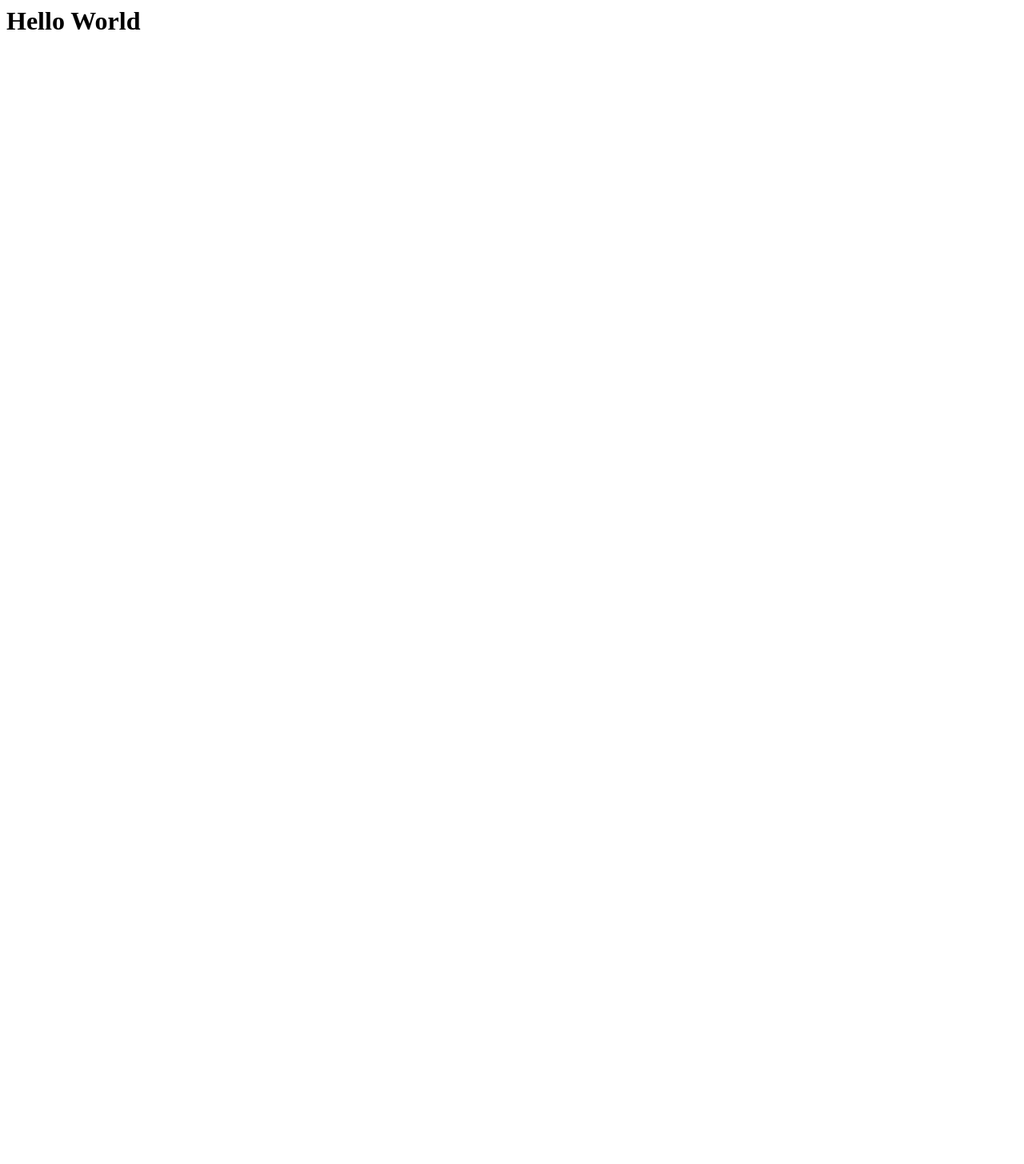
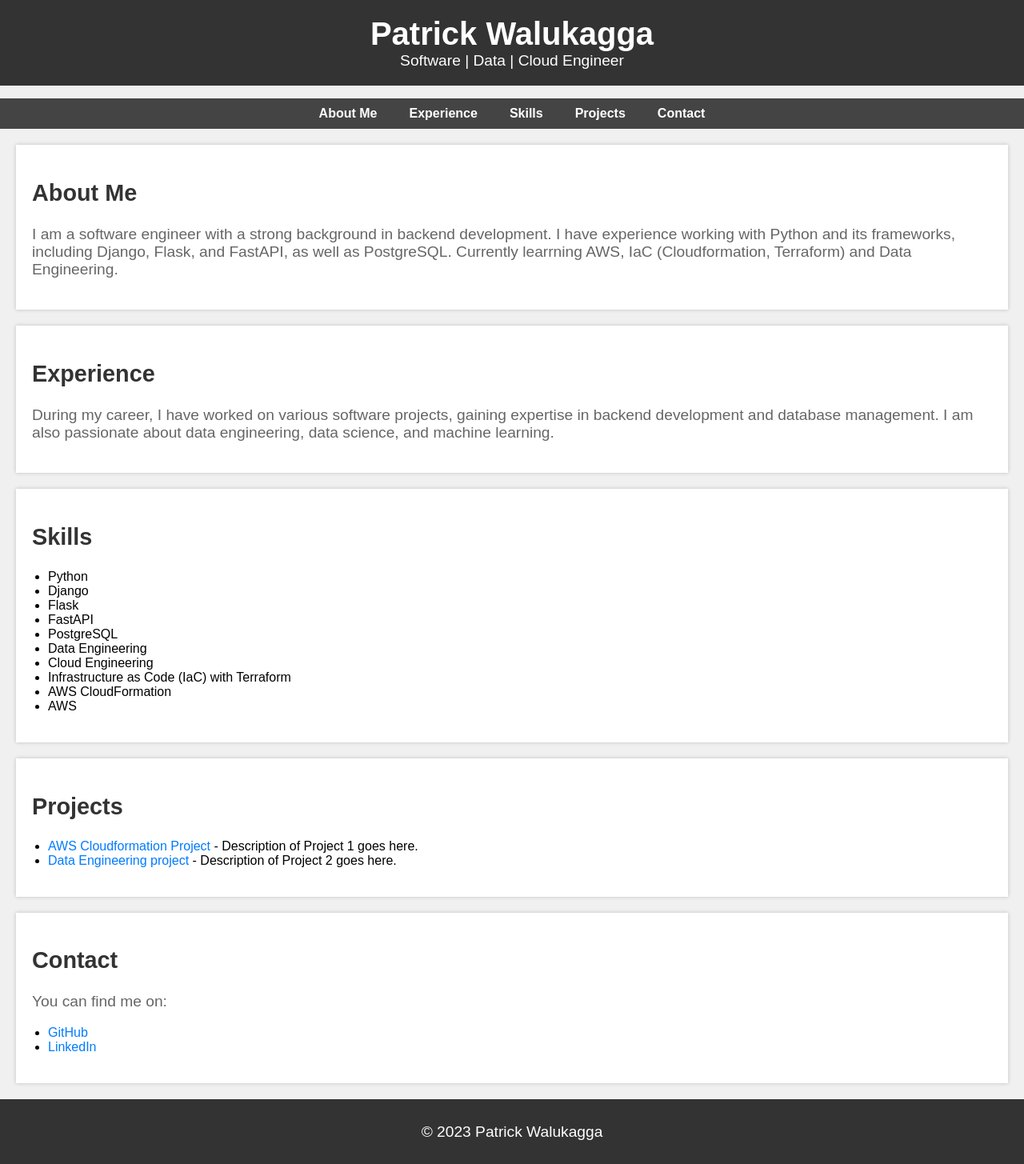
Before and after one commit to PatrickCmd/CI-CD-Practice, a plain HTML site: page index.html in a window 1280 px wide. Shown: the whole page at 80% size. Before the commit the page ends 800 px from the top, so only its background shows below. Drawn offline with Linux system fonts and the light colour scheme.

Commit message:
Codecommit source pipeline

```diff
--- a/index.html
+++ b/index.html
@@ -1 +1,89 @@
-<h1>Hello World</h1>
+<!DOCTYPE html>
+<html lang="en">
+<head>
+    <meta charset="UTF-8">
+    <meta name="viewport" content="width=device-width, initial-scale=1.0">
+    <title>Patrick Walukagga - Software Engineer</title>
+    <link rel="stylesheet" href="styles.css">
+</head>
+<body>
+    <header>
+        <h1>Patrick Walukagga</h1>
+        <p>Software | Data | Cloud Engineer</p>
+    </header>
+
+    <nav>
+        <ul>
+            <li><a href="#about">About Me</a></li>
+            <li><a href="#experience">Experience</a></li>
+            <li><a href="#skills">Skills</a></li>
+            <li><a href="#projects">Projects</a></li>
+            <li><a href="#contact">Contact</a></li>
+        </ul>
+    </nav>
+
+    <section id="about">
+        <h2>About Me</h2>
+        <p>
+            I am a software engineer with a strong background in backend development. I have experience working with Python and its frameworks, including Django, Flask, and FastAPI, as well as PostgreSQL.
+            Currently learrning AWS, IaC (Cloudformation, Terraform) and Data Engineering.
+        </p>
+    </section>
+
+    <section id="experience">
+        <h2>Experience</h2>
+        <p>
+            During my career, I have worked on various software projects, gaining expertise in backend development and database management. I am also passionate about data engineering, data science, and machine learning.
+        </p>
+    </section>
+
+    <section id="skills">
+        <h2>Skills</h2>
+        <ul>
+            <li>Python</li>
+            <li>Django</li>
+            <li>Flask</li>
+            <li>FastAPI</li>
+            <li>PostgreSQL</li>
+            <li>Data Engineering</li>
+            <li>Cloud Engineering</li>
+            <li>Infrastructure as Code (IaC) with Terraform</li>
+            <li>AWS CloudFormation</li>
+            <li>AWS</li>
+        </ul>
+    </section>
+
+    <section id="projects">
+        <h2>Projects</h2>
+        <ul>
+            <li>
+                <a href="https://github.com/your-username/project-1" target="_blank">
+                    AWS Cloudformation Project
+                </a>
+                - Description of Project 1 goes here.
+            </li>
+            <li>
+                <a href="https://github.com/your-username/project-2" target="_blank">
+                    Data Engineering project
+                </a>
+                - Description of Project 2 goes here.
+            </li>
+            <!-- Add more project entries as needed -->
+        </ul>
+    </section>
+
+
+    <section id="contact">
+        <h2>Contact</h2>
+        <p>You can find me on:</p>
+        <ul>
+            <li><a href="https://github.com/patrickCmd/" target="_blank">GitHub</a></li>
+            <li><a href="https://www.linkedin.com/in/patrick-walukagga-53261382/" target="_blank">LinkedIn</a></li>
+        </ul>
+    </section>
+
+    <footer>
+        <p>&copy; 2023 Patrick Walukagga</p>
+    </footer>
+</body>
+</html>
--- /dev/null
+++ b/styles.css
@@ -0,0 +1,92 @@
+/* Reset some default styles and set a background color */
+body {
+    margin: 0;
+    padding: 0;
+    font-family: Arial, sans-serif;
+    background-color: #f0f0f0;
+}
+
+/* Header styles */
+header {
+    background-color: #333;
+    color: #fff;
+    text-align: center;
+    padding: 20px 0;
+}
+
+header h1 {
+    margin: 0;
+    font-size: 2.5rem;
+}
+
+header p {
+    margin: 0;
+    font-size: 1.2rem;
+}
+
+/* Navigation styles */
+nav ul {
+    list-style: none;
+    display: flex;
+    justify-content: center;
+    background-color: #444;
+    padding: 10px 0;
+}
+
+nav li {
+    margin: 0 20px;
+}
+
+nav a {
+    text-decoration: none;
+    color: #fff;
+    font-weight: bold;
+    transition: color 0.3s ease;
+}
+
+nav a:hover {
+    color: #ff5733;
+}
+
+/* Section styles */
+section {
+    margin: 20px;
+    padding: 20px;
+    background-color: #fff;
+    box-shadow: 0 0 5px rgba(0, 0, 0, 0.2);
+}
+
+section h2 {
+    color: #333;
+    font-size: 1.8rem;
+}
+
+section p {
+    color: #666;
+    font-size: 1.2rem;
+}
+
+section ul {
+    list-style: disc;
+    padding-left: 20px;
+}
+
+/* Footer styles */
+footer {
+    text-align: center;
+    padding: 10px 0;
+    background-color: #333;
+    color: #fff;
+    font-size: 1.2rem;
+}
+
+/* Links */
+a {
+    text-decoration: none;
+    color: #007BFF;
+    transition: color 0.3s ease;
+}
+
+a:hover {
+    color: #0056b3;
+}
```
Also changed, not shown: 2 other files.
